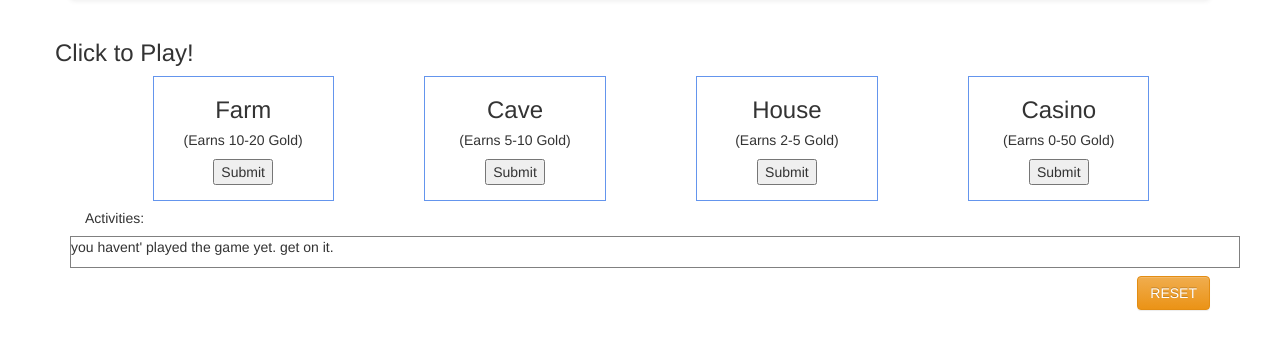
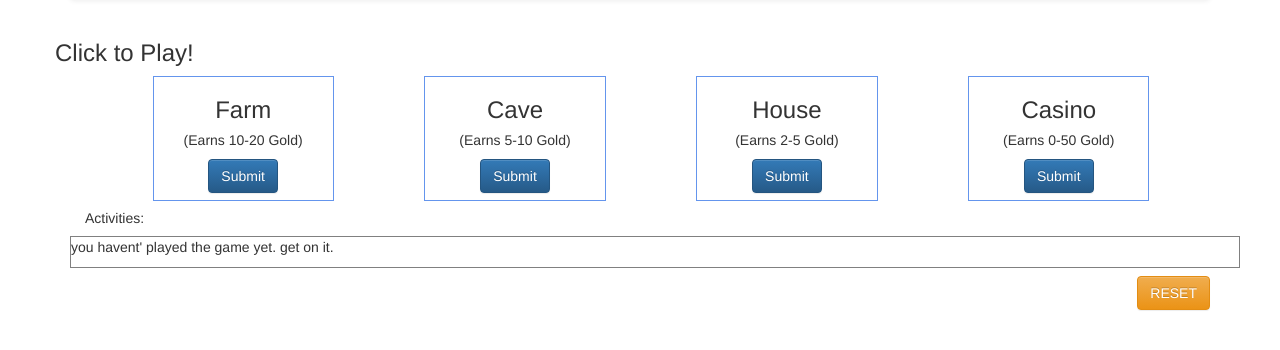
Before and after one commit to danielfrance/Ninja_Gold_Game, a PHP site: page / in a window 1280 px wide. Shown: the part 127-477 px from the top of the page. Run offline with PHP 8.4, Linux system fonts and the light colour scheme; some libraries are stand-ins or nearby versions.

Commit message:
added styling to submit buttons

```diff
--- a/index.php
+++ b/index.php
@@ -47,7 +47,7 @@ session_start();
 								<h3 class="text-center">Farm</h3>
 								<h5 class="text-center">(Earns 10-20 Gold)</h5>
 								<input type="hidden" name="action" value="farm">
-								<input class="center-block" type="submit">
+								<input class="center-block btn btn-primary" type="submit">
 							</form>
 						</div>
 
@@ -56,7 +56,7 @@ session_start();
 								<h3 class="text-center">Cave</h3>
 								<h5 class="text-center">(Earns 5-10 Gold)</h5>
 								<input type="hidden" name="action" value="cave">
-								<input class="center-block" type="submit">
+								<input class="center-block btn btn-primary" type="submit">
 							</form>
 						</div>
 
@@ -65,7 +65,7 @@ session_start();
 								<h3 class="text-center">House</h3>
 								<h5 class="text-center">(Earns 2-5 Gold)</h5>
 								<input type="hidden" name="action" value="house">
-								<input class="center-block" type="submit">
+								<input class="center-block btn btn-primary" type="submit">
 							</form>
 						</div>
 
@@ -74,7 +74,7 @@ session_start();
 								<h3 class="text-center">Casino</h3>
 								<h5 class="text-center">(Earns 0-50 Gold)</h5>
 								<input type="hidden" name="action" value="casino">
-								<input class="center-block" type="submit">
+								<input class="center-block btn btn-primary" type="submit">
 							</form>
 						</div>
 					</div>
--- a/process.php
+++ b/process.php
@@ -57,7 +57,7 @@ if (isset($_POST['action']) && $_POST['action'] == 'casino')
 		if ($random_chance > 1) // the chance determines if the user wins gold or loses it
 			{
 				$_SESSION['total_gold'] = $_SESSION['total_gold'] -  $random_gold;
-			array_unshift($_SESSION['activities'], '<p class="lost">You entered a ' .  $_POST['action'] . " and you lost " . $random_gold . " gold" . "(" .  $time_stamp . ")</p>");
+				array_unshift($_SESSION['activities'], '<p class="lost">You entered a ' .  $_POST['action'] . " and you lost " . $random_gold . " gold" . "(" .  $time_stamp . ")</p>");
 				header('location: index.php');
 			}
 		else
--- a/style.css
+++ b/style.css
@@ -15,6 +15,10 @@
 	height: 125px;
 }
 
+
+
+
+
 .lost {
 	color: #ff7070;
 }
```
